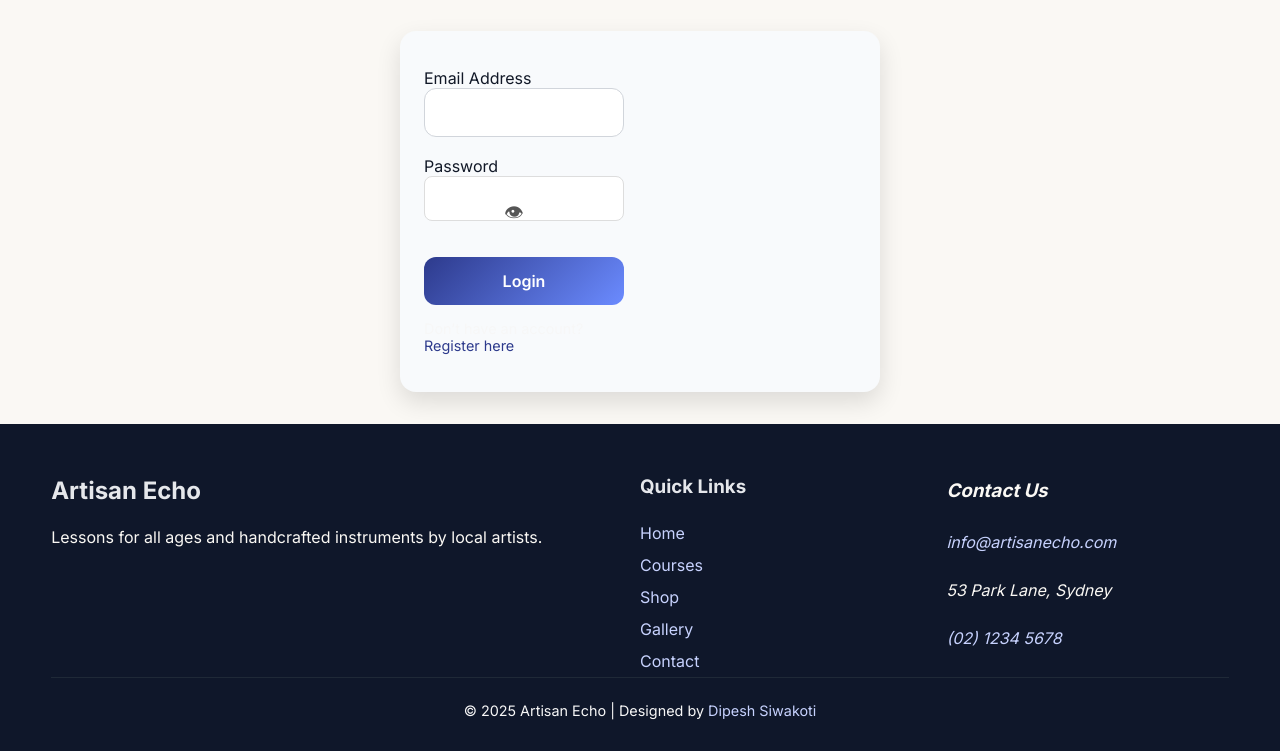
After one commit to coder-dipesh/artisanecho, a PHP site: page /login.php in a window 1280 px wide. The commit adds this page. Shown: the part 646-1397 px from the top of the page. Run offline with PHP 8.4, Linux system fonts and the light colour scheme; the visitor is signed in with stand-in values (Sample User, id 1).

Commit message:
header footer partials created

```diff
--- /dev/null
+++ b/css/auth.css
@@ -0,0 +1,68 @@
+
+/* Wrapper spacing */
+.contact-panel {
+  max-width: 480px;
+  margin: 2rem auto;
+}
+
+/* Form group */
+.form-group {
+  margin-bottom: 1.2rem;
+  position: relative;
+}
+
+/* Inputs */
+input {
+  width: 100%;
+  padding: 0.8rem;
+  border: 1px solid #ddd;
+  border-radius: 8px;
+  font-size: 1rem;
+}
+
+/* Validation states */
+input.error { border: 2px solid #b00020; background: #fff5f5; }
+input.success { border: 2px solid #2e7d32; background: #f0fff4; }
+
+.error-text {
+  color: #b00020;
+  font-size: 0.85rem;
+  margin-top: 0.25rem;
+  display: block;
+}
+
+/* Success/Error message boxes */
+.form-msg {
+  font-size: 0.95rem;
+  margin-bottom: 1rem;
+  padding: 0.75rem 1rem;
+  border-radius: 6px;
+}
+.form-msg.error { background: #fff5f5; border: 1px solid #b00020; color: #b00020; }
+.form-msg.success { background: #f0fff4; border: 1px solid #2e7d32; color: #2e7d32; }
+
+.password-wrapper {
+  position: relative;
+  width: 100%;
+}
+
+.password-wrapper input {
+  width: 100%;
+  padding: 0.8rem;
+  padding-right: 2.5rem; /* space for eye icon */
+  border: 1px solid #ddd;
+  border-radius: 8px;
+  font-size: 1rem;
+}
+
+.toggle-btn {
+  position: absolute;
+  top: 50%;
+  right: 10px;
+  transform: translateY(-50%);
+  background: transparent;
+  border: none;
+  cursor: pointer;
+  font-size: 1.2rem;
+  color: #555;
+}
--- a/css/base.css
+++ b/css/base.css
@@ -201,6 +201,13 @@ a:hover {
 	background: linear-gradient(135deg, var(--brand), #6b8bff);
 	color: var(--brand-ink);
 	border: 0;
+}
+
+.btn-danger{
+	background: linear-gradient(135deg, #b00020, #dc2626);
+	color:var(--brand-ink);
+	border:0;
+
 }
 
 .btn-link {
--- /dev/null
+++ b/includes/footer.php
@@ -0,0 +1,31 @@
+<footer class="site-footer">
+  <div class="container footer-grid">
+    <section aria-labelledby="f-brand">
+      <h3 id="f-brand" class="sr-only">Brand</h3>
+      <h1 class="brand">Artisan Echo</h1>
+      <p class="footer-info">Lessons for all ages and handcrafted instruments by local artists.</p>
+    </section>
+
+    <nav aria-labelledby="quick" class="footer-nav">
+      <h3 id="quick">Quick Links</h3>
+      <ul>
+        <li><a href="index.php">Home</a></li>
+        <li><a href="courses.php">Courses</a></li>
+        <li><a href="shop.php">Shop</a></li>
+        <li><a href="gallery.php">Gallery</a></li>
+        <li><a href="contact.php">Contact</a></li>
+      </ul>
+    </nav>
+
+    <address class="footer-contact" aria-labelledby="f-contact">
+      <h3 id="f-contact">Contact Us</h3>
+      <p><a href="mailto:info@artisanecho.com">info@artisanecho.com</a></p>
+      <p>53 Park Lane, Sydney</p>
+      <p><a href="tel:+61212345678">(02) 1234 5678</a></p>
+    </address>
+  </div>
+  <div class="container copy small">
+    © 2025 Artisan Echo | Designed by
+    <a href="https://dipeshsiwakoti.com.np" target="_blank" rel="noopener noreferrer"> Dipesh Siwakoti </a>
+  </div>
+</footer>
--- /dev/null
+++ b/includes/header.php
@@ -0,0 +1,23 @@
+<header class="site-header" role="banner">
+  <div class="container header-inner">
+    <a class="logo" href="index.php" aria-label="Artisan Echo Home">
+      <span class="logo-text">Artisan Echo</span>
+    </a>
+    <button class="nav-toggle" aria-label="Open menu" aria-expanded="false" aria-controls="site-nav">☰</button>
+    <nav id="site-nav" class="site-nav" aria-label="Primary">
+      <ul>
+        <li><a class="<?= basename($_SERVER['PHP_SELF'])=='index.php'?'active':'' ?>" href="index.php">Home</a></li>
+        <li><a class="<?= basename($_SERVER['PHP_SELF'])=='courses.php'?'active':'' ?>" href="courses.php">Courses</a></li>
+        <li><a class="<?= basename($_SERVER['PHP_SELF'])=='shop.php'?'active':'' ?>" href="shop.php">Shop</a></li>
+        <li><a class="<?= basename($_SERVER['PHP_SELF'])=='gallery.php'?'active':'' ?>" href="gallery.php">Gallery</a></li>
+        <li><a class="<?= basename($_SERVER['PHP_SELF'])=='contact.php'?'active':'' ?>" href="contact.php">Contact</a></li>
+        <?php if (isset($_SESSION['user_id'])): ?>
+
+        <li><a class="btn-danger" href="logout.php">Logout</a></li>
+        <?php else: ?>
+        <li><a class="" href=" login.php">Login</a></li>
+        <?php endif; ?>
+      </ul>
+    </nav>
+  </div>
+</header>
--- /dev/null
+++ b/js/login.js
@@ -0,0 +1,57 @@
+document.addEventListener("DOMContentLoaded", function () {
+  const form = document.querySelector("form");
+  const email = document.getElementById("email");
+  const pass = document.getElementById("password");
+  const toggleBtn = document.getElementById("togglePassword");
+
+  // Toggle password visibility
+  toggleBtn.addEventListener("click", () => {
+    const isText = pass.type === "text";
+    pass.type = isText ? "password" : "text";
+    toggleBtn.textContent = isText ? "👁" : "🙈";
+  });
+
+  // Validation helpers
+  const emailPattern = /^[^ ]+@[^ ]+\.[a-z]{2,}$/;
+
+  function setError(input, msgId, message) {
+    input.classList.remove("success");
+    input.classList.add("error");
+    document.getElementById(msgId).innerText = message;
+  }
+
+  function setSuccess(input, msgId) {
+    input.classList.remove("error");
+    input.classList.add("success");
+    document.getElementById(msgId).innerText = "";
+  }
+
+  function validateEmail() {
+    if (!emailPattern.test(email.value.trim())) {
+      setError(email, "err-email", "Enter a valid email address.");
+      return false;
+    }
+    setSuccess(email, "err-email");
+    return true;
+  }
+
+  function validatePass() {
+    if (pass.value.trim().length < 6) {
+      setError(pass, "err-pass", "Password must be at least 6 characters.");
+      return false;
+    }
+    setSuccess(pass, "err-pass");
+    return true;
+  }
+
+  // On submit: validate both
+  form.addEventListener("submit", function (e) {
+    const okEmail = validateEmail();
+    const okPass = validatePass();
+    if (!okEmail || !okPass) e.preventDefault();
+  });
+
+  // Live validation
+  email.addEventListener("input", validateEmail);
+  pass.addEventListener("input", validatePass);
+});
--- /dev/null
+++ b/login.php
@@ -0,0 +1,94 @@
+<?php
+session_start();
+require 'db.php';
+
+$success = "";
+$error = "";
+
+if ($_SERVER["REQUEST_METHOD"] === "POST") {
+    $email = trim($_POST['email']);
+    $password = $_POST['password'];
+
+    if (!empty($email) && !empty($password)) {
+        $stmt = $pdo->prepare("SELECT * FROM users WHERE email = ?");
+        $stmt->execute([$email]);
+        $user = $stmt->fetch(PDO::FETCH_ASSOC);
+
+        if ($user && password_verify($password, $user['password_hash'])) {
+            $_SESSION['user_id'] = $user['user_id'];
+            $_SESSION['role'] = $user['role'];
+            $_SESSION['name'] = $user['full_name'];
+
+            $success = "✅ Login successful! Redirecting...";
+            echo "<script>
+                setTimeout(() => { window.location.href = 'index.php'; }, 3000);
+            </script>";
+        } else {
+            $error = "⚠️ Invalid email or password.";
+        }
+    } else {
+        $error = "⚠️ Both fields are required!";
+    }
+}
+?>
+<!DOCTYPE html>
+<html lang="en">
+
+<head>
+  <meta charset="utf-8" />
+  <meta name="viewport" content="width=device-width, initial-scale=1" />
+  <title>Login | Artisan Echo</title>
+  <link rel="stylesheet" href="css/base.css" />
+  <link rel="stylesheet" href="css/auth.css" />
+  <link href="https://fonts.googleapis.com/css2?family=Inter:wght@400;600;700&family=Playfair+Display:wght@400;700&display=swap" rel="stylesheet" />
+</head>
+
+<body>
+  <?php include 'includes/header.php'; ?>
+
+  <main id="main">
+    <section class="hero hero-banner">
+      <div class="container hero-inner">
+        <h1>Login</h1>
+        <p class="body-text">Welcome back! Access your account to continue.</p>
+      </div>
+    </section>
+
+    <section class="container contact-panel">
+      <form method="POST" class="contact-form" novalidate>
+        <?php if (!empty($error)): ?>
+        <div class="form-msg error"><?= htmlspecialchars($error) ?></div>
+        <?php endif; ?>
+
+        <?php if (!empty($success)): ?>
+        <div class="form-msg success"><?= $success ?></div>
+        <?php endif; ?>
+
+        <div class="form-group">
+          <label for="email">Email Address</label>
+          <input id="email" name="email" type="email" required />
+          <small class="error-text" id="err-email"></small>
+        </div>
+
+        <div class="form-group">
+          <label for="password">Password</label>
+          <div class="password-wrapper">
+            <input id="password" name="password" type="password" required />
+            <button type="button" id="togglePassword" class="toggle-btn" aria-label="Show password">👁</button>
+          </div>
+          <small class="error-text" id="err-pass"></small>
+        </div>
+
+
+        <button class="btn btn-primary" type="submit">Login</button>
+        <p class="small">Don’t have an account? <a href="register.php">Register here</a></p>
+      </form>
+    </section>
+  </main>
+
+  <?php include 'includes/footer.php'; ?>
+
+  <script src="js/login.js"></script>
+</body>
+
+</html>
```
Also changed, not shown: index.html (deleted, +0 -182 lines), index.php (added, +155 -0 lines), logout.php (added, +14 -0 lines), register.php (+20 -11 lines).
